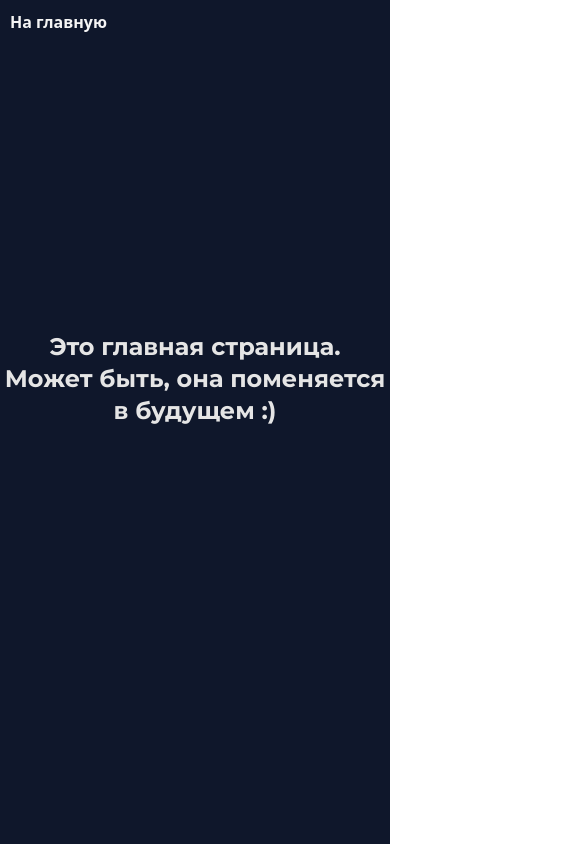
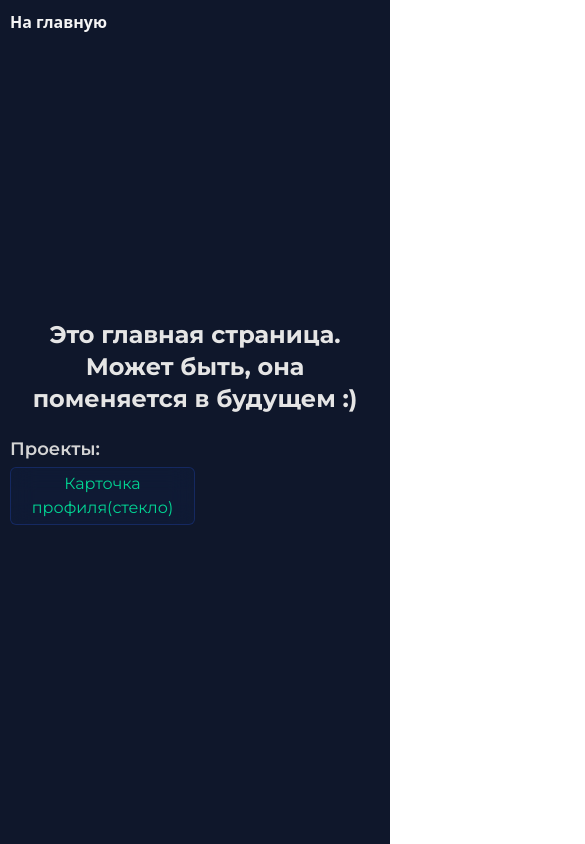
Before and after one commit to YanderuxTea/daily-ui-lab, a Next.js app: page / in a window 390 px wide. Shown: the top 844 px of the page, 585 px wide, since content can reach past the window. Built offline with nearby package versions, Linux system fonts and the light colour scheme.

Commit message:
Адаптировал под мобильные устройства

```diff
--- a/app/glassmorphism-profile-card/page.tsx
+++ b/app/glassmorphism-profile-card/page.tsx
@@ -4,7 +4,7 @@ import { inter } from "@/lib/font";
 export default function GPCPage() {
   return (
     <main
-      className={`min-h-screen w-full bg-linear-135 from-[#121212] to-[#1e1e2f] flex items-center justify-center ${inter.className}`}
+      className={`min-h-screen w-full bg-linear-135 from-[#121212] to-[#1e1e2f] flex items-center justify-center ${inter.className} p-2.5`}
     >
       <Card />
     </main>
--- a/app/layout.tsx
+++ b/app/layout.tsx
@@ -14,7 +14,7 @@ export default function RootLayout({
 }>) {
   return (
     <html lang="ru" className={`h-full antialiased`}>
-      <body className="min-h-full flex flex-col relative">
+      <body className="min-h-full flex flex-col relative ">
         <Link
           href={"/"}
           className={"absolute top-2.5 left-2.5 font-bold text-neutral-100"}
--- a/app/page.tsx
+++ b/app/page.tsx
@@ -4,15 +4,17 @@ import Link from "next/link";
 export default function MainPage() {
   return (
     <main
-      className={`min-h-screen w-full bg-slate-900 flex flex-col gap-5 items-center justify-center ${montserrat.className}`}
+      className={`min-h-screen w-full bg-slate-900 flex flex-col gap-5 items-center justify-center ${montserrat.className} p-2.5`}
     >
       <h1 className={"text-center font-bold text-neutral-200 text-2xl"}>
         Это главная страница. <br />
         Может быть, она поменяется в будущем :)
       </h1>
-      <div className={"flex flex-col gap-1 w-300"}>
+      <div className={"flex flex-col gap-1 w-full max-w-300"}>
         <p className={"text-lg font-semibold text-neutral-300"}>Проекты:</p>
-        <div className={"grid grid-cols-5 text-emerald-400"}>
+        <div
+          className={"grid grid-cols-2 text-emerald-400 w-full lg:grid-cols-5"}
+        >
           <Link
             href={"glassmorphism-profile-card"}
             className={
```
